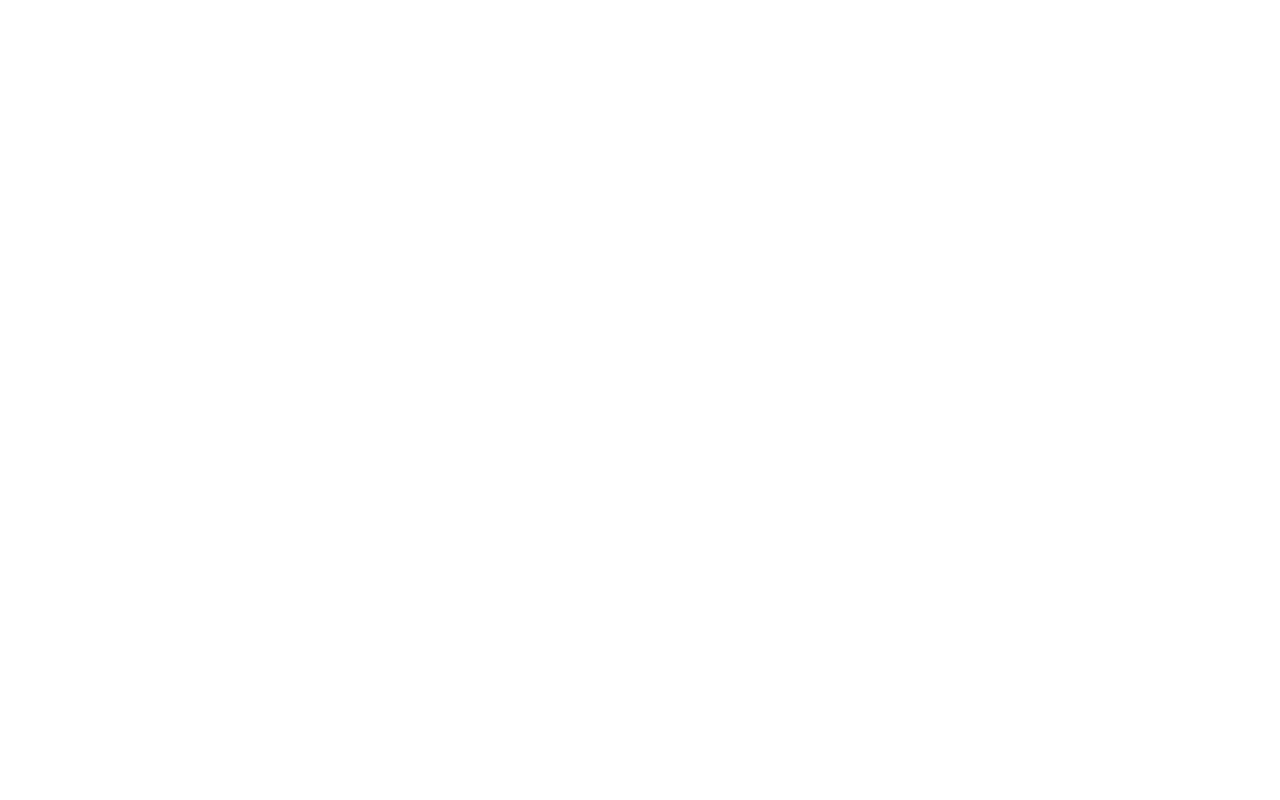
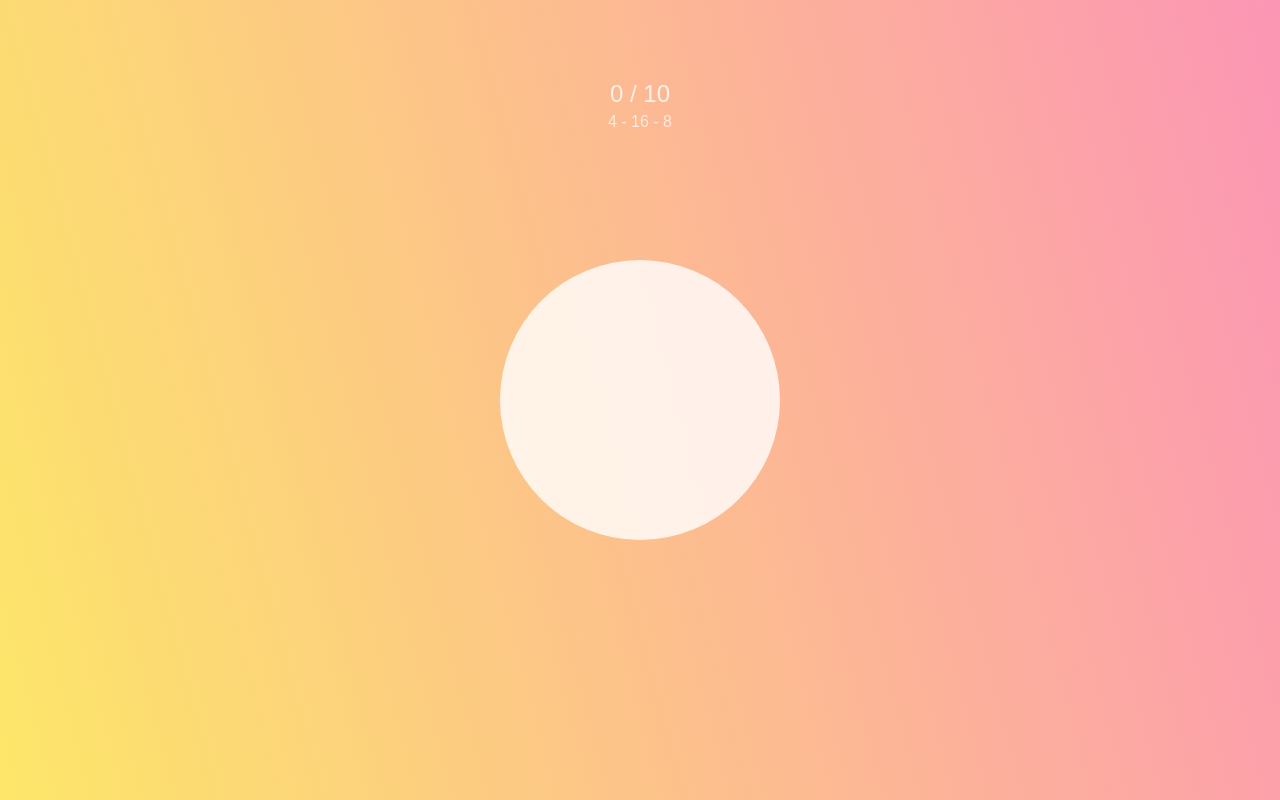
Before and after one commit to izquierdofelipe/guided-breathing, a website: page public/index.html in a window 1280 px wide. Drawn offline with Linux system fonts and the light colour scheme.

Commit message:
fix: blank page bug

```diff
--- a/public/style.css
+++ b/public/style.css
@@ -1,5 +1,6 @@
 html {
     overflow: hidden;
+    height: 100%; /* Ensure html element also has a defined height */
 }
 
 body {
```
